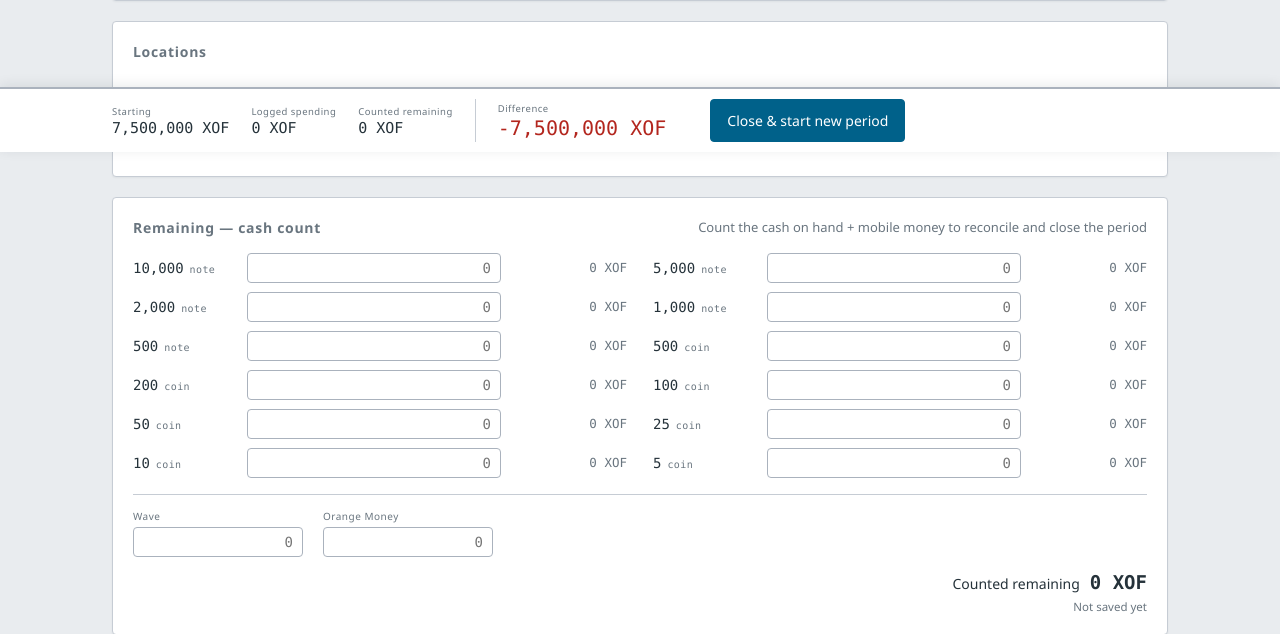
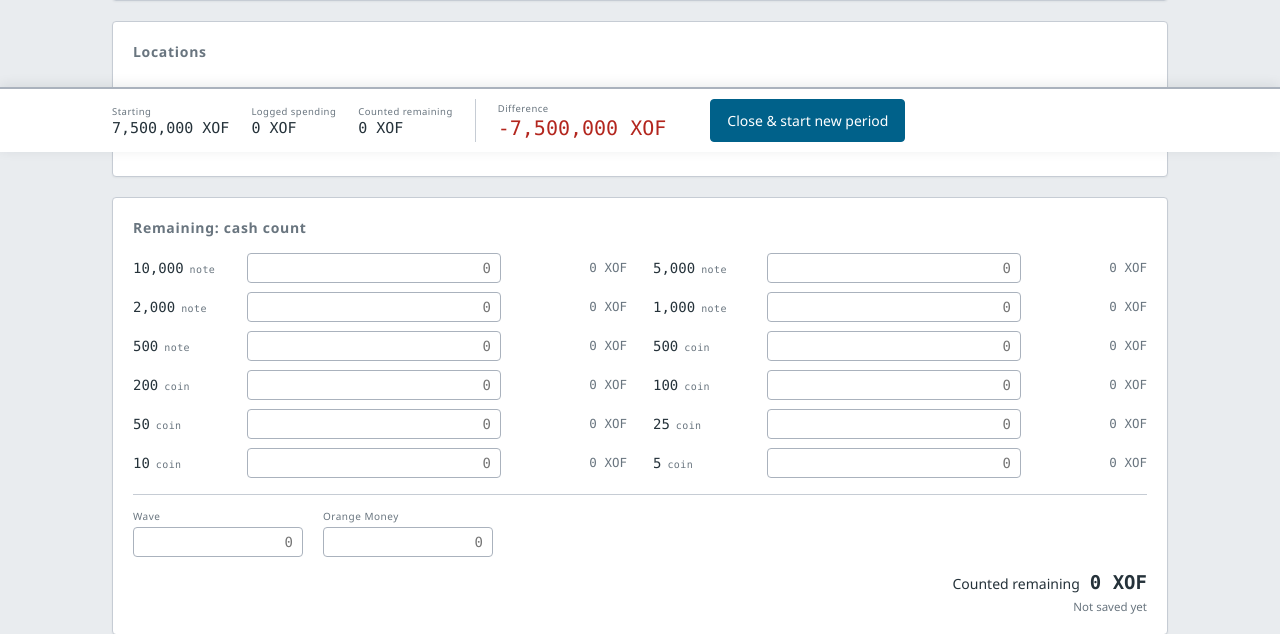
Before and after one commit to BrianComfort938/working-fund, a Flask app: page /dashboard in a window 1280 px wide. Shown: the part 648-1282 px from the top of the page. Run offline with Flask 3, Linux system fonts and the light colour scheme; tables that the repository leaves empty hold one stand-in row (values such as "Sample post").

Commit message:
Print the zone sheet with the record; trim close-wizard text; drop em dashes
- Zone funds: the attached sheet now prints on its own page(s) as part of the
  record print job, so approving a zone-fund transaction prints both the record
  and the sheet from a single print tab (no second popup).
- Close working fund wizard: remove the step-by-step "what to do" descriptions
  and the cash-count panel subtitle, keeping the headings, inputs, and results.
- Remove all em dashes across the project (replaced with hyphens/colons).

Co-Authored-By: Claude Opus 4.8 <noreply@anthropic.com>

```diff
--- a/local/app.py
+++ b/local/app.py
@@ -349,11 +349,6 @@ def api_approve(tx_id):
         printed = True
     else:
         printed = printing.print_html_async(_render_record_html(t, auto_print=False), tag="record")
-    has_zone = bool(t.get("zoneFund"))
-    zone_printed = True
-    if not no_print and has_zone:
-        zone_html = _render_zone_page_html(t, auto_print=False)
-        zone_printed = bool(zone_html) and printing.print_html_async(zone_html, tag="zone")
     if rollover:
         batch_html = _render_csv_batch_html(rollover, auto_print=False)
         if batch_html:
@@ -367,8 +362,7 @@ def api_approve(tx_id):
         app.logger.warning("cloud delete (approve) failed: %s", e)
     storage.delete_receipts(t["id"])
     STATE["all"] = [x for x in STATE["all"] if x["id"] != t["id"]]
-    return jsonify({"ok": True, "rollover": rollover, "printed": printed,
-                    "hasZone": has_zone, "zonePrinted": zone_printed})
+    return jsonify({"ok": True, "rollover": rollover, "printed": printed})
 
 @app.route("/api/delete/<tx_id>", methods=["POST"])
 def api_delete(tx_id):
@@ -662,7 +656,7 @@ def _render_period_html(mission, period, auto_print):
         "period_transactions.html", rows=rows, mission=mission,
         mission_label=MISSION_LABELS.get(mission, mission), period=period,
         count=len(rows), total=sum(int(r.get("amount") or 0) for r in rows),
-        date_range=_period_date_range(mission, period) or "—",
+        date_range=_period_date_range(mission, period) or "-",
         printed_at=datetime.now().strftime("%Y-%m-%d %H:%M"), auto_print=auto_print)
 
 @app.route("/print/period/<mission>/<period>")
@@ -685,6 +679,7 @@ def _render_record_html(t, auto_print):
             date_iso, date_fr = dt.strftime("%Y-%m-%d"), dt.strftime("%d/%m/%Y")
         except ValueError:
             date_iso = t["recordedAt"][:10]
+    zone_pages = zone_pdf.pages_to_png_data_urls(_zone_pdf_bytes(t)) if t.get("zoneFund") else []
     return render_template(
         "record.html",
         beneficiary=t["beneficiary"],
@@ -698,6 +693,7 @@ def _render_record_html(t, auto_print):
         db_table=mysql_ledger.table_name(),
         fund_period=STATE["period"],
         printed_at=datetime.now().strftime("%Y-%m-%d %H:%M"),
+        zone_pages=zone_pages,
         auto_print=auto_print,
     )
 
@@ -731,7 +727,7 @@ def print_zone(tx_id):
 
 def _fmt_date(iso):
     if not iso:
-        return "—"
+        return "-"
     try:
         return datetime.fromisoformat(str(iso).replace("Z", "+00:00")).strftime("%d %b %Y")
     except ValueError:
@@ -746,7 +742,7 @@ def _render_csv_batch_html(batch_id, auto_print):
     return render_template("csv_batch.html", rows=rows, batch_id=batch_id,
                            count=len(rows), auto_print=auto_print,
                            date_start=_fmt_date(start), date_end=_fmt_date(end),
-                           periods=", ".join(periods) or "—")
+                           periods=", ".join(periods) or "-")
 
 @app.route("/print/csv-batch/<batch_id>")
 def print_csv_batch(batch_id):
--- a/local/demo_data.py
+++ b/local/demo_data.py
@@ -91,7 +91,7 @@ SAMPLES = [
         "location": {"lat": 5.3240, "lon": -4.0180, "accuracy": 15, "at": "2026-01-19T14:41:00Z"},
     },
     {
-        "_id": "demo7", "mission": "east", "beneficiary": "Zone — Cocody",
+        "_id": "demo7", "mission": "east", "beneficiary": "Zone - Cocody",
         "accountCode": "00", "accountName": "400-5102 Travel In-field",
         "description": "Zone transport fund (demo)", "amount": 45000,
         "currency": "XOF", "method": "cash", "createdAt": _NOW + timedelta(minutes=20),
@@ -101,7 +101,7 @@ SAMPLES = [
         "location": {"lat": 5.3599, "lon": -3.9880, "accuracy": 20, "at": "2026-01-19T14:50:00Z"},
     },
     {
-        "_id": "demo8", "mission": "east", "beneficiary": "Zone — Dokui",
+        "_id": "demo8", "mission": "east", "beneficiary": "Zone - Dokui",
         "accountCode": "00", "accountName": "400-5102 Travel In-field",
         "description": "Zone transport fund, fetched live (demo)", "amount": 38000,
         "currency": "XOF", "method": "cash", "createdAt": _NOW + timedelta(minutes=25),
--- a/local/mysql_ledger.py
+++ b/local/mysql_ledger.py
@@ -148,7 +148,7 @@ def run_query(sql):
             conn.commit()
             n = cur.rowcount
             return {"columns": [], "rows": [], "rowcount": n, "table": table,
-                    "message": f"OK — {n} row{'s' if n != 1 else ''} affected."}
+                    "message": f"OK - {n} row{'s' if n != 1 else ''} affected."}
     except Exception as e:
         return {"error": str(e)}
     finally:
--- a/local/templates/csv_batch.html
+++ b/local/templates/csv_batch.html
@@ -47,7 +47,7 @@
 
 <body>
     <div class="hd">
-        <h1>Working Fund &mdash; Transaction Backup</h1>
+        <h1>Working Fund - Transaction Backup</h1>
         <div class="meta">
             Batch {{ batch_id }}<br>
             WF period {{ periods }}
--- a/local/templates/dashboard.html
+++ b/local/templates/dashboard.html
@@ -211,9 +211,7 @@
 
       <div class="panel">
         <div class="panel-head">
-          <h2>Remaining — cash count</h2>
-          <span class="spacer"></span>
-          <span class="dash-sub">Count the cash on hand + mobile money to reconcile and close the period</span>
+          <h2>Remaining: cash count</h2>
         </div>
         <div id="cashCount"></div>
       </div>
@@ -255,11 +253,11 @@
 
   <div id="discrepancyBar" class="discrepancy-bar hidden">
     <div class="disc-inner">
-      <span class="disc-item"><span class="disc-k">Starting</span><span class="disc-v" id="discStart">—</span></span>
-      <span class="disc-item"><span class="disc-k">Logged spending</span><span class="disc-v" id="discSpent">—</span></span>
-      <span class="disc-item"><span class="disc-k">Counted remaining</span><span class="disc-v" id="discCounted">—</span></span>
+      <span class="disc-item"><span class="disc-k">Starting</span><span class="disc-v" id="discStart">-</span></span>
+      <span class="disc-item"><span class="disc-k">Logged spending</span><span class="disc-v" id="discSpent">-</span></span>
+      <span class="disc-item"><span class="disc-k">Counted remaining</span><span class="disc-v" id="discCounted">-</span></span>
       <span class="disc-sep"></span>
-      <span class="disc-item big"><span class="disc-k">Difference</span><span class="disc-v" id="discDiff">—</span></span>
+      <span class="disc-item big"><span class="disc-k">Difference</span><span class="disc-v" id="discDiff">-</span></span>
       <span class="spacer"></span>
       <button type="button" class="btn primary" id="closeFundBtn">Close &amp; start new period</button>
     </div>
@@ -314,7 +312,7 @@
         return r.json();
       }
       function fmtDate(iso) {
-        if (!iso) return "—";
+        if (!iso) return "-";
         const d = new Date(iso);
         if (isNaN(d)) return String(iso).slice(0, 16);
         return d.toLocaleString(undefined, { year: "numeric", month: "short", day: "numeric", hour: "2-digit", minute: "2-digit" });
@@ -550,7 +548,7 @@
       function renderCashCount() {
         const el = $("cashCount");
         if (!el) return;
-        if (!denoms().length) { el.innerHTML = `<div class="empty-note">Cash Count denominations unavailable — put PRF_Template.xlsx in the local/ folder.</div>`; return; }
+        if (!denoms().length) { el.innerHTML = `<div class="empty-note">Cash Count denominations unavailable - put PRF_Template.xlsx in the local/ folder.</div>`; return; }
         el.innerHTML = cashUiHtml("ov") + `<div class="cash-saved" id="ovCashSaved">${esc(fmtSaved(cash.updatedAt))}</div>`;
         wireCashUi(el, "ov", updateDiscrepancy);
       }
@@ -606,7 +604,7 @@
         $("dupCount").textContent = dups.length ? (dups.length + " flagged") : "";
         if (!dups.length) { el.innerHTML = `<div class="empty-note">No likely duplicates found in this period.</div>`; return; }
         const side = (t) => `<div class="dup-side"><div class="who">${esc(t.beneficiary || "(no name)")} · ${esc(xof(t.amount))}</div>` +
-          `<div class="meta">${esc(fmtDate(t.recorded_at))} · ${esc(((t.account_code || "") + " " + (t.account_name || "")).trim() || "—")} · ${esc(METHOD_LABELS[t.method] || t.method || "")}</div></div>`;
+          `<div class="meta">${esc(fmtDate(t.recorded_at))} · ${esc(((t.account_code || "") + " " + (t.account_name || "")).trim() || "-")} · ${esc(METHOD_LABELS[t.method] || t.method || "")}</div></div>`;
         el.innerHTML = dups.map((d) => {
           const lvl = dupLevel(d.score);
           return `<div class="dup-row"><span class="dup-badge ${lvl}">${lvl}</span>${side(d.a)}${side(d.b)}` +
@@ -648,7 +646,7 @@
           setWizStatus("", "");
         } catch (e) {
           closeState.retry = true;
-          setWizStatus((e && e.message ? e.message : "That step failed") + " — press Next to retry.", "err");
+          setWizStatus((e && e.message ? e.message : "That step failed") + " - press Next to retry.", "err");
         } finally {
           closeState.running = false; $("wizNext").disabled = false;
         }
@@ -661,16 +659,13 @@
       }
       function wizCash() {
         if (!denoms().length) {
-          wizBodyHtml(`<h3>1. Cash count</h3>` +
-            `<p class="wiz-status err">Cash Count denominations aren't available — put PRF_Template.xlsx in the local/ folder. You can still press Next to continue.</p>`);
+          wizBodyHtml(`<h3>Cash count</h3>` +
+            `<p class="wiz-status err">Cash Count denominations aren't available. Put PRF_Template.xlsx in the local/ folder.</p>`);
           return;
         }
-        wizBodyHtml(`<h3>1. Cash count — count the money on hand</h3>` +
-          `<p>Enter the cash and mobile money on hand for <b>${titleCase(MISSION)} WF ${esc(PERIOD)}</b>. ` +
-          `It saves on this computer automatically and fills the Cash Count sheet in the next step.</p>` +
+        wizBodyHtml(`<h3>Cash count</h3>` +
           `<div id="wizCashMount"></div>` +
-          `<div class="cash-saved" id="wzCashSaved">${esc(fmtSaved(cash.updatedAt))}</div>` +
-          `<p class="wiz-status">Press Next when the count is right.</p>`);
+          `<div class="cash-saved" id="wzCashSaved">${esc(fmtSaved(cash.updatedAt))}</div>`);
         const mount = $("wizCashMount");
         mount.innerHTML = cashUiHtml("wz");
         wireCashUi(mount, "wz", updateDiscrepancy);
@@ -680,33 +675,29 @@
         const res = await api("/api/close/excel", { method: "POST", headers: { "Content-Type": "application/json" }, body: JSON.stringify(body) });
         if (res.error) throw new Error(res.error);
         closeState.excel = res;
-        logAdd(`Updated the Excel: ${res.name} — ${res.written.length} account line(s), counted ${xof(res.countedTotal)}`);
-        const lines = (res.written || []).map((w) => `<li>${esc(w.name)} → <b>${esc(xof(w.total))}</b></li>`).join("");
+        logAdd(`Updated the Excel: ${res.name}, ${res.written.length} account line(s), counted ${xof(res.countedTotal)}`);
+        const lines = (res.written || []).map((w) => `<li>${esc(w.name)}: <b>${esc(xof(w.total))}</b></li>`).join("");
         const un = (res.unmapped || []).length ? `<p class="wiz-status err">${res.unmapped.length} account(s) had no free row on the form.</p>` : "";
-        wizBodyHtml(`<h3>2. Payment Request + Cash Count updated</h3>` +
-          `<p>Wrote <code>closures/${esc(res.name)}</code>.</p>` +
+        wizBodyHtml(`<h3>Payment Request + Cash Count</h3>` +
+          `<p><code>closures/${esc(res.name)}</code></p>` +
           `<ul>${lines || "<li>No account spending recorded this period.</li>"}</ul>` +
-          `<p>Cash Count: counted remaining <b>${esc(xof(res.countedTotal))}</b> ` +
-          `(cash ${esc(xof(res.countedCash))} + Wave ${esc(xof(res.wave))} + Orange ${esc(xof(res.orange))}).</p>${un}` +
-          `<p class="wiz-status">Press Next to open the file for printing.</p>`);
+          `<p>Counted remaining <b>${esc(xof(res.countedTotal))}</b> ` +
+          `(cash ${esc(xof(res.countedCash))} + Wave ${esc(xof(res.wave))} + Orange ${esc(xof(res.orange))}).</p>${un}`);
       }
       async function wizOpen() {
         const res = await api("/api/close/open", { method: "POST", headers: { "Content-Type": "application/json" }, body: JSON.stringify({ path: closeState.excel && closeState.excel.path }) });
         if (res.error) throw new Error(res.error);
         logAdd("Opened the Excel file on this computer for printing");
-        wizBodyHtml(`<h3>3. Excel opened — print it</h3>` +
-          `<p>The workbook opened in Excel. Print it now (<kbd>Ctrl</kbd>+<kbd>P</kbd>) — the Payment Request and the Cash Count pages.</p>` +
-          `<p>This review stays open, so you can recalculate: change the cash count above, reopen this wizard, and a fresh file is written.</p>`);
+        wizBodyHtml(`<h3>Excel opened</h3>`);
       }
       async function wizIncrement() {
         const res = await api("/api/close/increment", { method: "POST", headers: { "Content-Type": "application/json" }, body: JSON.stringify({ mission: MISSION, period: PERIOD }) });
         if (res.error) throw new Error(res.error);
         closeState.newPeriod = res.newPeriod;
         localStorage.setItem("workingfund_period", res.newPeriod);
-        logAdd(`Advanced the fund period ${res.oldPeriod} → ${res.newPeriod} (new start ${xof(res.newStart)})`);
-        wizBodyHtml(`<h3>4. New working fund period</h3>` +
-          `<p>Advanced <b>WF ${esc(res.oldPeriod)}</b> → <b>WF ${esc(res.newPeriod)}</b>.</p>` +
-          `<p>The new period starts at the standard float <b>${esc(xof(res.newStart))}</b>.</p>`);
+        logAdd(`Advanced the fund period ${res.oldPeriod} to ${res.newPeriod} (new start ${xof(res.newStart)})`);
+        wizBodyHtml(`<h3>New working fund period</h3>` +
+          `<p><b>WF ${esc(res.oldPeriod)}</b> to <b>WF ${esc(res.newPeriod)}</b>, start <b>${esc(xof(res.newStart))}</b>.</p>`);
       }
       async function wizPrintTx() {
         const url = `/print/period/${encodeURIComponent(MISSION)}/${encodeURIComponent(PERIOD)}`;
@@ -718,14 +709,13 @@
           else if (win && !win.closed) win.location.href = url;
           else window.open(url, "_blank");
           logAdd(`Printed ${res.count} transaction(s) from WF ${PERIOD} on paper`);
-          wizBodyHtml(`<h3>5. Printed the period's transactions</h3>` +
-            `<p>${res.printed ? "Sent" : "Opened a print tab for"} <b>${res.count}</b> transaction(s) from WF ${esc(PERIOD)} to the printer.</p>`);
+          wizBodyHtml(`<h3>Printed the period's transactions</h3>` +
+            `<p><b>${res.count}</b> transaction(s) from WF ${esc(PERIOD)}.</p>`);
         } catch (e) { if (win && !win.closed) win.close(); throw e; }
       }
       function wizDone() {
         const items = closeState.log.map((l) => `<div class="log-line"><span class="tick">✓</span><span>${esc(l)}</span></div>`).join("");
-        wizBodyHtml(`<h3>6. Working fund closed</h3><p>Everything the portal did:</p>${items}` +
-          `<p class="wiz-status">Press <b>Closed</b> to finish and open the new period.</p>`);
+        wizBodyHtml(`<h3>Working fund closed</h3>${items}`);
       }
       function finishClose() {
         const p = closeState.newPeriod;
@@ -769,7 +759,7 @@
         const neg = t.amount < 0;
         const acct = ((t.account_code || "") + (t.account_name ? " " + t.account_name : "")).trim();
         return `<tr><td>${esc(fmtDate(t.recorded_at))}</td><td>${esc(t.beneficiary || "")}</td>` +
-          `<td>${esc(acct || "—")}</td><td>${esc(t.description || "")}</td>` +
+          `<td>${esc(acct || "-")}</td><td>${esc(t.description || "")}</td>` +
           `<td>${esc(METHOD_LABELS[t.method] || t.method || "")}</td>` +
           `<td class="num ${neg ? "neg" : ""}">${esc(xof(t.amount))}</td>` +
           `<td><span class="src-tag ${t.source}">${t.source === "pending" ? "In review" : "Recorded"}</span></td>` +
@@ -810,7 +800,7 @@
         const m = DATA.mysql || {};
         if (!m.driver) $("schemaNote").textContent = "MySQL driver not installed (pip install -r requirements.txt). The console needs it.";
         else if (!m.enabled) $("schemaNote").textContent = "MySQL mirror is off. Turn on “Mirror to MySQL” in the review Settings to query it.";
-        else $("schemaNote").textContent = "Table `" + m.table + "` — columns: id, beneficiary, description, amount, account, method, wf_period, date.";
+        else $("schemaNote").textContent = "Table `" + m.table + "` - columns: id, beneficiary, description, amount, account, method, wf_period, date.";
         if (!$("sqlBox").value) $("sqlBox").value = defaultQuery();
       }
       async function runQuery() {
--- a/local/templates/period_transactions.html
+++ b/local/templates/period_transactions.html
@@ -3,7 +3,7 @@
 
 <head>
     <meta charset="utf-8">
-    <title>WF {{ period }} {{ mission }} — Transactions</title>
+    <title>WF {{ period }} {{ mission }} - Transactions</title>
     <style>
         @page { size: A4; margin: 0; }
         * { box-sizing: border-box; }
@@ -48,7 +48,7 @@
 
 <body>
     <div class="hd">
-        <h1>Working Fund &mdash; Closed Period Transactions</h1>
+        <h1>Working Fund - Closed Period Transactions</h1>
         <div class="meta">
             {{ mission_label }}<br>
             WF period {{ period }} &middot; printed {{ printed_at }}
--- a/local/templates/zone_page.html
+++ b/local/templates/zone_page.html
@@ -3,7 +3,7 @@
 
 <head>
     <meta charset="utf-8">
-    <title>Zone fund — {{ zone }} {{ ztype }}</title>
+    <title>Zone fund - {{ zone }} {{ ztype }}</title>
     <style>
         @page { size: A4; margin: 0; }
         * { box-sizing: border-box; }
```
Also changed, not shown: local/static/review.js (+2 -8 lines), local/templates/record.html (+21 -2 lines).
